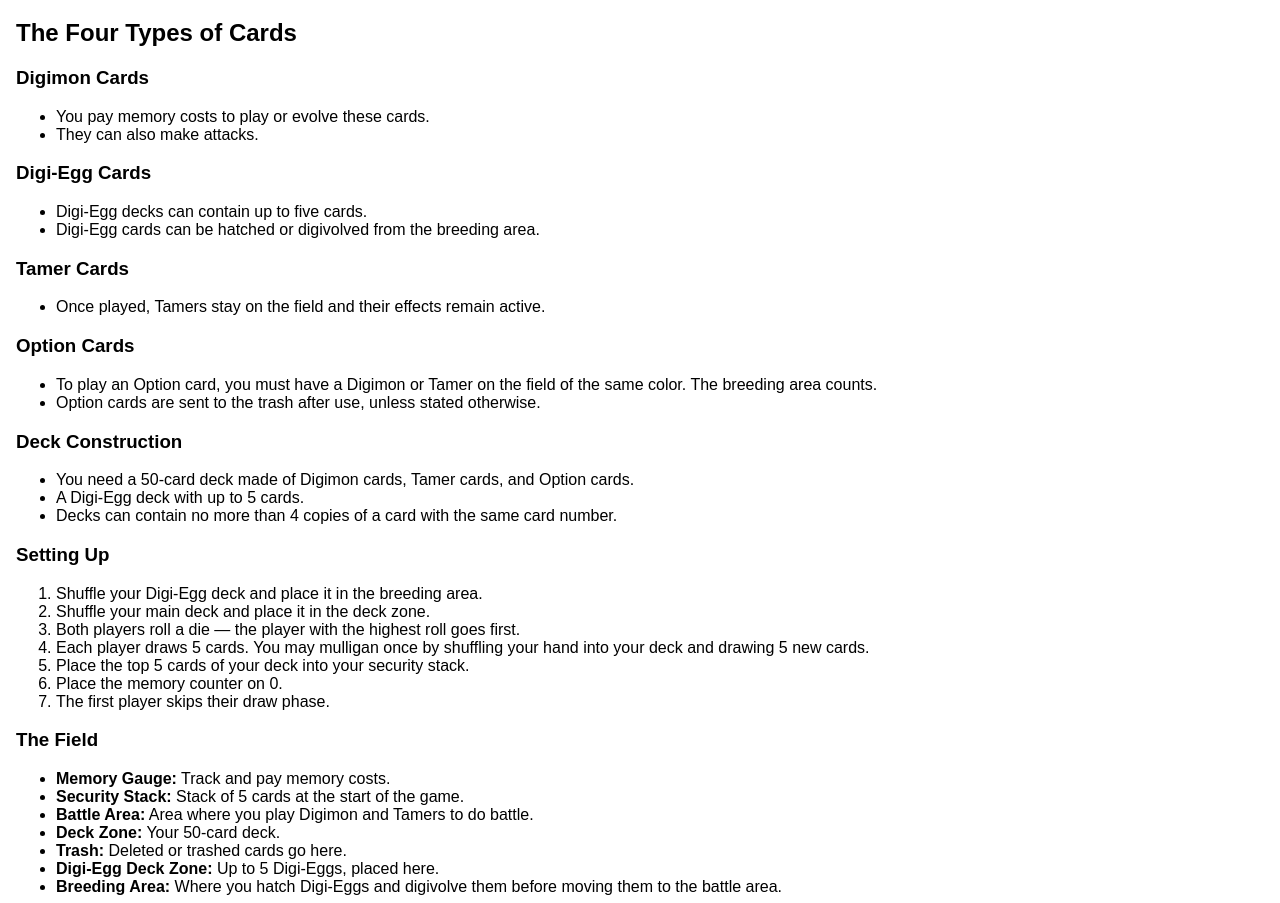
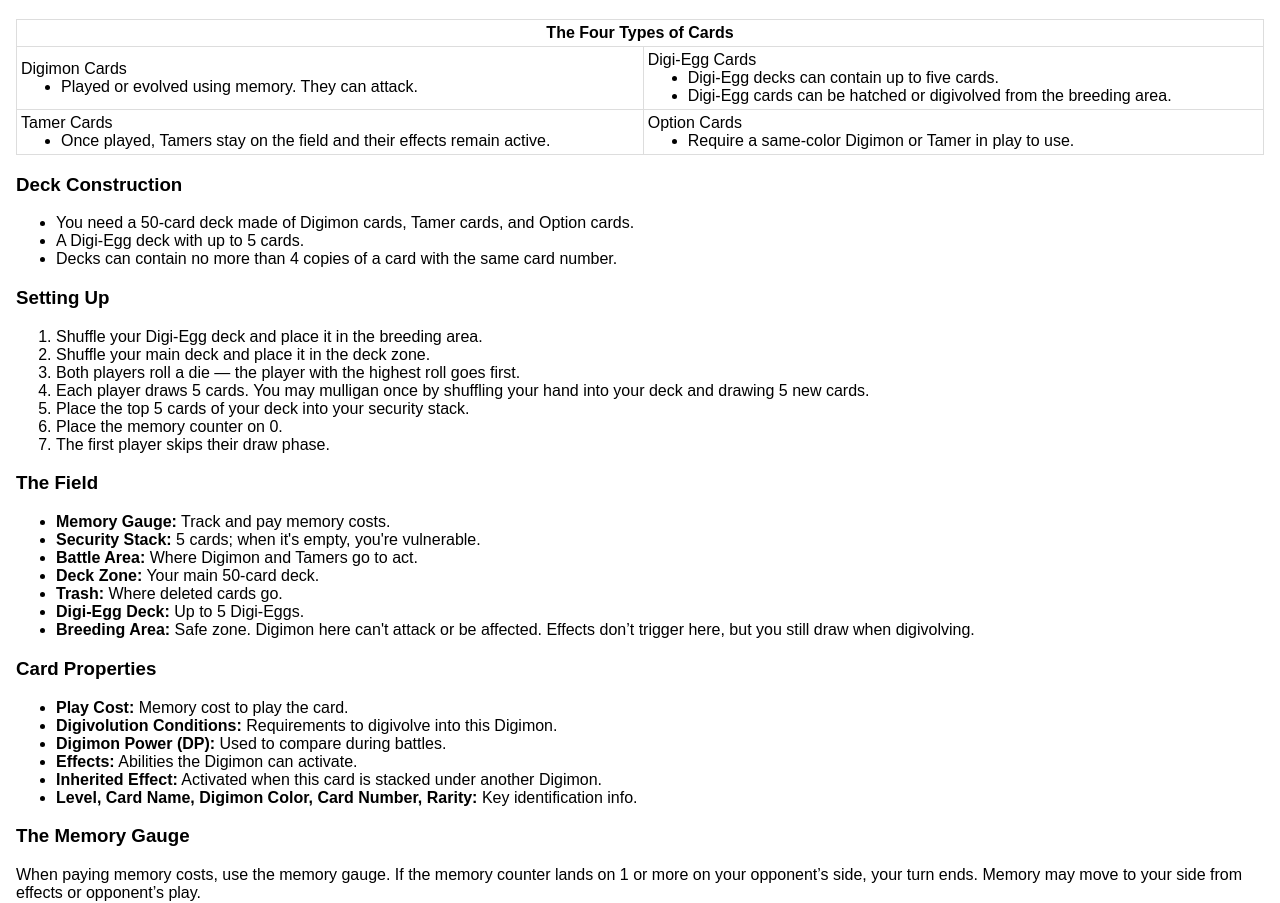
Before and after one commit to JoeDuncko/digimon-tools, an Astro site: page /quickstart in a window 1280 px wide. Shown: the part 61-964 px from the top of the page. Built offline with nearby package versions, Linux system fonts and the light colour scheme; Astro itself is replaced by a stand-in of ours.

Commit message:
Move to a table, add to Welcome

```diff
--- a/src/components/QuickStart.astro
+++ b/src/components/QuickStart.astro
@@ -1,33 +1,46 @@
 <div id="container">
     <h1>Digimon Card Game Quick Start Guide</h1>
 
-    <h2>The Four Types of Cards</h2>
-
-    <h3>Digimon Cards</h3>
+    <table>
+        <thead>
+            <tr>
+                <th colspan="2">The Four Types of Cards</th>
+            </tr>
+        </thead>
+        <tbody>
+            <tr>
+                <td>
+                    Digimon Cards
                     <ul>
-        <li>You pay memory costs to play or evolve these cards.</li>
-        <li>They can also make attacks.</li>
+                        <li>Played or evolved using memory. They can attack.</li>
                     </ul>
-
-    <h3>Digi-Egg Cards</h3>
+                </td>
+                <td>
+                    Digi-Egg Cards
                     <ul>
                         <li>Digi-Egg decks can contain up to five cards.</li>
                         <li>Digi-Egg cards can be hatched or digivolved from the breeding area.</li>
                     </ul>
-
-    <h3>Tamer Cards</h3>
-    <ul>
-        <li>Once played, Tamers stay on the field and their effects remain active.</li>
-    </ul>
-
-    <h3>Option Cards</h3>
+                </td>
+            </tr>
+            <tr>
+                <td>
+                    Tamer Cards
                     <ul>
                         <li>
-            To play an Option card, you must have a Digimon or Tamer on the field of the same color.
-            The breeding area counts.
+                            Once played, Tamers stay on the field and their effects remain active.
                         </li>
-        <li>Option cards are sent to the trash after use, unless stated otherwise.</li>
                     </ul>
+                </td>
+                <td>
+                    Option Cards
+                    <ul>
+                        <li>Require a same-color Digimon or Tamer in play to use.</li>
+                    </ul>
+                </td>
+            </tr>
+        </tbody>
+    </table>
 
     <h3>Deck Construction</h3>
     <ul>
@@ -53,28 +66,14 @@
     <h3>The Field</h3>
     <ul>
         <li><strong>Memory Gauge:</strong> Track and pay memory costs.</li>
-        <li><strong>Security Stack:</strong> Stack of 5 cards at the start of the game.</li>
+        <li><strong>Security Stack:</strong> 5 cards; when it's empty, you're vulnerable.</li>
+        <li><strong>Battle Area:</strong> Where Digimon and Tamers go to act.</li>
+        <li><strong>Deck Zone:</strong> Your main 50-card deck.</li>
+        <li><strong>Trash:</strong> Where deleted cards go.</li>
+        <li><strong>Digi-Egg Deck:</strong> Up to 5 Digi-Eggs.</li>
         <li>
-            <strong>Battle Area:</strong> Area where you play Digimon and Tamers to do battle.
-        </li>
-        <li><strong>Deck Zone:</strong> Your 50-card deck.</li>
-        <li><strong>Trash:</strong> Deleted or trashed cards go here.</li>
-        <li><strong>Digi-Egg Deck Zone:</strong> Up to 5 Digi-Eggs, placed here.</li>
-        <li>
-            <strong>Breeding Area:</strong> Where you hatch Digi-Eggs and digivolve them before moving
-            them to the battle area.
-        </li>
-    </ul>
-
-    <h3>Breeding Area Rules</h3>
-    <ul>
-        <li>
-            Digimon in the breeding area are safe — they cannot be attacked or affected by effects.
-        </li>
-        <li>Digimon effects do not activate while in the breeding area.</li>
-        <li>
-            You may draw when you digivolve in the breeding area (this is a game rule, not an
-            effect).
+            <strong>Breeding Area:</strong> Safe zone. Digimon here can't attack or be affected. Effects
+            don’t trigger here, but you still draw when digivolving.
         </li>
     </ul>
 
@@ -180,8 +179,8 @@
             it instead.
         </li>
         <li>
-            <strong>Piercing:</strong> When this Digimon attacks and deletes a blocking Digimon, it also
-            performs a security check.
+            <strong>Piercing:</strong> When this Digimon attacks and deletes a Digimon, it also performs
+            a security check.
         </li>
         <li><strong>Rush:</strong> This Digimon can attack the turn it is played.</li>
         <li>
@@ -202,4 +201,38 @@
         font-family: 'Arial', sans-serif;
         margin: 1rem;
     }
+
+    table {
+        border-collapse: collapse;
+        width: 100%;
+    }
+
+    table th,
+    table td {
+        border: 1px solid #ddd;
+        padding: 4px;
+    }
+
+    table ul {
+        margin-bottom: 0;
+        margin-top: 0;
+    }
+
+    @media print {
+        #container {
+            margin: 0px;
+            font-size: 0.8rem;
+        }
+
+        h3,
+        h2 {
+            page-break-after: avoid;
+            page-break-inside: avoid;
+        }
+
+        ul,
+        ol {
+            page-break-inside: avoid;
+        }
+    }
 </style>
--- a/src/components/Welcome.astro
+++ b/src/components/Welcome.astro
@@ -12,6 +12,9 @@
             <section>
                 <ul>
                     <li><a href="/playmat">Printable Playmat</a></li>
+                </ul>
+                <ul>
+                    <li><a href="/quickstart">Printable Quick Start Guide</a></li>
                 </ul>
             </section>
         </section>
```
Lines whose indentation alone changed are shown as unchanged.
